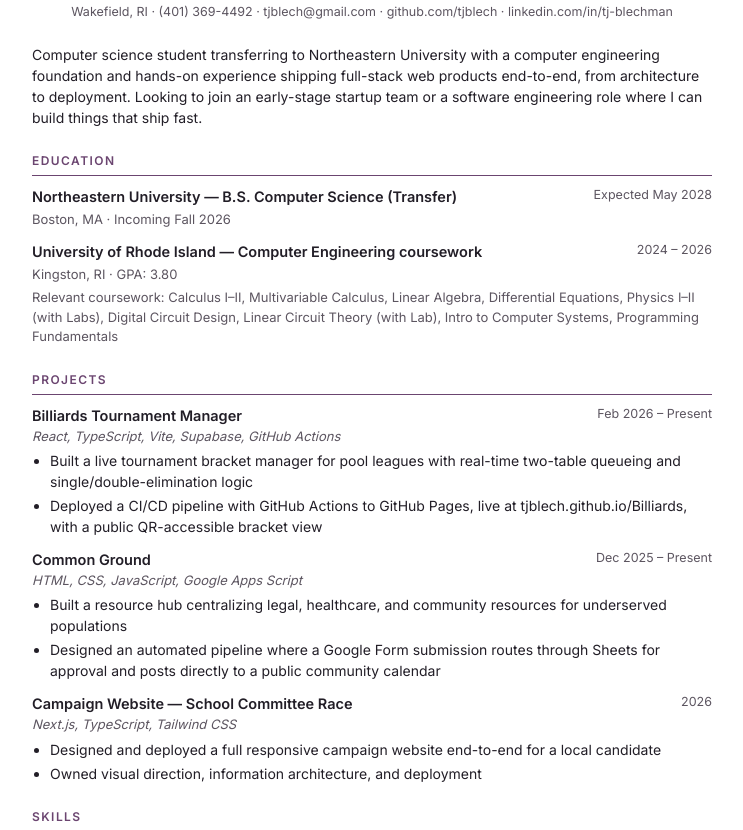
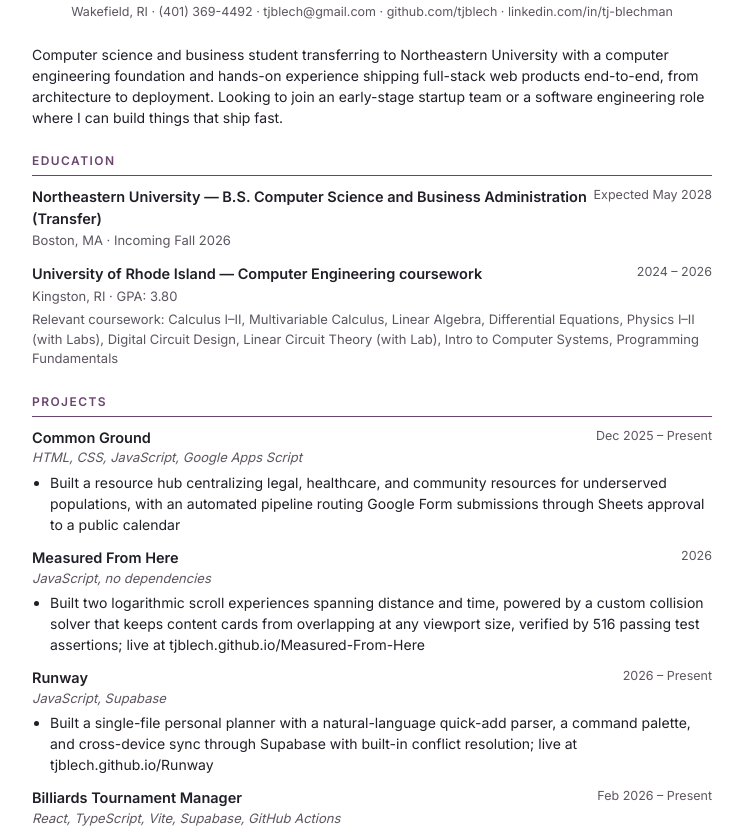
Before and after one commit to tjblech/Personal-Website, a plain HTML site: page resume.html in a window 1280 px wide. Shown: the part 106-936 px from the top of the page, without its empty margins (268-1011 px from the left). Drawn offline with Linux system fonts and the light colour scheme.

Commit message:
Update resume with CS and business program and new projects

```diff
--- a/resume.html
+++ b/resume.html
@@ -4,7 +4,7 @@
 <meta charset="UTF-8">
 <meta name="viewport" content="width=device-width, initial-scale=1.0">
 <title>TJ Blechman — Resume</title>
-<meta name="description" content="Resume of TJ Blechman, computer science student at Northeastern University.">
+<meta name="description" content="Resume of TJ Blechman, computer science and business student at Northeastern University.">
 <style>
 @import url('https://fonts.googleapis.com/css2?family=Fraunces:wght@600&family=Inter:wght@400;500;600&display=swap');
 
@@ -87,13 +87,13 @@
     <a href="https://www.linkedin.com/in/tj-blechman" target="_blank" rel="noopener">linkedin.com/in/tj-blechman</a>
   </p>
 
-  <p class="summary">Computer science student transferring to Northeastern University with a computer engineering foundation and hands-on experience shipping full-stack web products end-to-end, from architecture to deployment. Looking to join an early-stage startup team or a software engineering role where I can build things that ship fast.</p>
+  <p class="summary">Computer science and business student transferring to Northeastern University with a computer engineering foundation and hands-on experience shipping full-stack web products end-to-end, from architecture to deployment. Looking to join an early-stage startup team or a software engineering role where I can build things that ship fast.</p>
 
   <h2>Education</h2>
   <div class="entry">
     <div class="entry-top">
       <span class="entry-date">Expected May 2028</span>
-      <span class="entry-title">Northeastern University &mdash; B.S. Computer Science (Transfer)</span>
+      <span class="entry-title">Northeastern University &mdash; B.S. Computer Science and Business Administration (Transfer)</span>
     </div>
     <div class="entry-sub">Boston, MA &middot; Incoming Fall 2026</div>
   </div>
@@ -109,24 +109,42 @@
   <h2>Projects</h2>
   <div class="entry">
     <div class="entry-top">
+      <span class="entry-date">Dec 2025 &ndash; Present</span>
+      <span class="entry-title">Common Ground</span>
+    </div>
+    <div class="entry-meta">HTML, CSS, JavaScript, Google Apps Script</div>
+    <ul class="bullets">
+      <li>Built a resource hub centralizing legal, healthcare, and community resources for underserved populations, with an automated pipeline routing Google Form submissions through Sheets approval to a public calendar</li>
+    </ul>
+  </div>
+  <div class="entry">
+    <div class="entry-top">
+      <span class="entry-date">2026</span>
+      <span class="entry-title">Measured From Here</span>
+    </div>
+    <div class="entry-meta">JavaScript, no dependencies</div>
+    <ul class="bullets">
+      <li>Built two logarithmic scroll experiences spanning distance and time, powered by a custom collision solver that keeps content cards from overlapping at any viewport size, verified by 516 passing test assertions; live at tjblech.github.io/Measured-From-Here</li>
+    </ul>
+  </div>
+  <div class="entry">
+    <div class="entry-top">
+      <span class="entry-date">2026 &ndash; Present</span>
+      <span class="entry-title">Runway</span>
+    </div>
+    <div class="entry-meta">JavaScript, Supabase</div>
+    <ul class="bullets">
+      <li>Built a single-file personal planner with a natural-language quick-add parser, a command palette, and cross-device sync through Supabase with built-in conflict resolution; live at tjblech.github.io/Runway</li>
+    </ul>
+  </div>
+  <div class="entry">
+    <div class="entry-top">
       <span class="entry-date">Feb 2026 &ndash; Present</span>
       <span class="entry-title">Billiards Tournament Manager</span>
     </div>
     <div class="entry-meta">React, TypeScript, Vite, Supabase, GitHub Actions</div>
     <ul class="bullets">
-      <li>Built a live tournament bracket manager for pool leagues with real-time two-table queueing and single/double-elimination logic</li>
-      <li>Deployed a CI/CD pipeline with GitHub Actions to GitHub Pages, live at tjblech.github.io/Billiards, with a public QR-accessible bracket view</li>
-    </ul>
-  </div>
-  <div class="entry">
-    <div class="entry-top">
-      <span class="entry-date">Dec 2025 &ndash; Present</span>
-      <span class="entry-title">Common Ground</span>
-    </div>
-    <div class="entry-meta">HTML, CSS, JavaScript, Google Apps Script</div>
-    <ul class="bullets">
-      <li>Built a resource hub centralizing legal, healthcare, and community resources for underserved populations</li>
-      <li>Designed an automated pipeline where a Google Form submission routes through Sheets for approval and posts directly to a public community calendar</li>
+      <li>Built a live tournament bracket manager for pool leagues with real-time two-table queueing, single/double-elimination logic, and a public QR-accessible bracket view; deployed via GitHub Actions to GitHub Pages at tjblech.github.io/Billiards</li>
     </ul>
   </div>
   <div class="entry">
@@ -136,8 +154,7 @@
     </div>
     <div class="entry-meta">Next.js, TypeScript, Tailwind CSS</div>
     <ul class="bullets">
-      <li>Designed and deployed a full responsive campaign website end-to-end for a local candidate</li>
-      <li>Owned visual direction, information architecture, and deployment</li>
+      <li>Designed and deployed a full responsive campaign website end-to-end for a local candidate, owning visual direction, information architecture, and deployment</li>
     </ul>
   </div>
 
```
